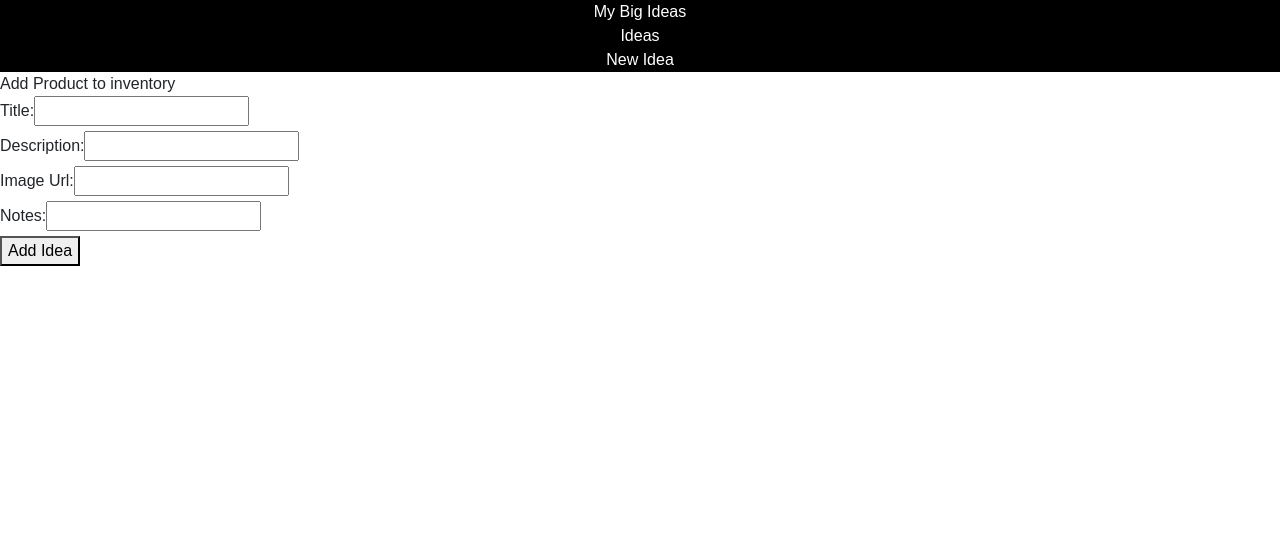
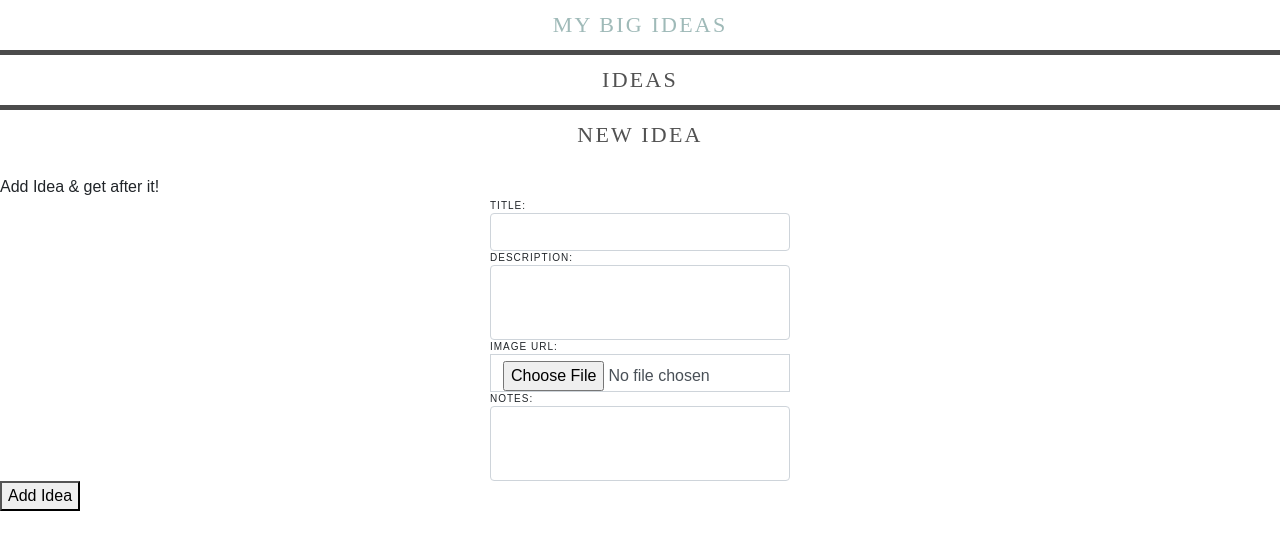
Before and after one commit to kristinreddington/Me-And-My-Big-Ideas, a React (Create React App) app in the folder client/: page /ideas/new in a window 1280 px wide. Shown: the top 550 px of the page. Built offline with nearby package versions, Linux system fonts and the light colour scheme.

Commit message:
add form html

```diff
--- a/client/src/App.css
+++ b/client/src/App.css
@@ -28,19 +28,24 @@
 }
 
 .nav {
-  color: rgb(255,255,255);
+
+  letter-spacing: 2px;
+  margin-bottom: 5px;
+  text-transform: uppercase;
 }
 
 .nav:hover {
-  color: rgb(255,255,255);
+  color: rgb(119,157,155);
   text-decoration: inherit;
 }
 
 #route-card {
   background-color: black;
+  opacity: 0.7;
+  margin-bottom: 15px;
 }
 
-nav, h1, h2, h3, h4 {
+ .nav, h1, h2, h3, h4 {
   font-family: TimesNewRoman,
   "Times New Roman", Times, Baskerville, Georgia, serif;
   font-weight: 400;
--- a/client/src/containers/IdeaForm.js
+++ b/client/src/containers/IdeaForm.js
@@ -2,6 +2,7 @@ import React, { Component } from 'react';
 import { connect } from 'react-redux';
 import { createIdea } from '../actions/IdeaActions'
 import { updateIdeaFormData } from '../actions/IdeaFormActions'
+import './Ideas.css'
 
 class IdeaForm extends Component {
   handleOnChange = (event) => {
@@ -20,23 +21,23 @@ handleOnSubmit = (event) => {
     const { title, description, images, notes } = this.props.ideaFormData;
     return(
       <div>
-      Add Product to inventory
-        <form onChange={this.handleOnChange} onSubmit={this.handleOnSubmit}>
+      Add Idea & get after it!
+        <form className="form-group" onChange={this.handleOnChange} onSubmit={this.handleOnSubmit}>
         <div>
           <label htmlFor="title">Title:</label>
-          <input type="text" name="title" value={title} />
+          <input className="form-control" type="text" name="title" value={title} />
         </div>
         <div>
-          <label htmlFor="description">Description:</label>
-          <input type="text" name="description" value={description} />
+          <label className="label" htmlFor="description">Description:</label>
+          <input className="form-control" type="textarea" name="description" value={description} />
         </div>
         <div>
-          <label htmlFor="images">Image Url:</label>
-          <input type="text" name="images" value={images} />
+          <label id="image-file" htmlFor="file">Image Url:</label>
+          <input id="image" className="form-control" type="file" accept="image/png, image/jpeg" name="file" value={images} />
         </div>
         <div>
-          <label htmlFor="notes">Notes:</label>
-          <input type="text" name="notes" value={notes} />
+          <label className="label" htmlFor="notes">Notes:</label>
+          <input className="form-control" type="textarea" name="notes" value={notes} />
         </div>
 
         <button type="submit">Add Idea</button>
--- a/client/src/containers/Ideas.css
+++ b/client/src/containers/Ideas.css
@@ -0,0 +1,27 @@
+.form-control {
+  width: 300px;
+  margin: 0 auto;
+}
+button[type="submit"] {
+  margin: 0 auto;
+  align-items: center;
+}
+
+input[type="textarea"] {
+  height: 75px;
+}
+
+input[type="file"] {
+  border-radius: 0px;
+}
+
+label {
+width: 300px;
+margin: 0 auto;
+font-size: 10px;
+letter-spacing: 1px;
+line-height: 14px;
+text-transform: uppercase;
+display: block;
+font-weight: 400;
+}
```
